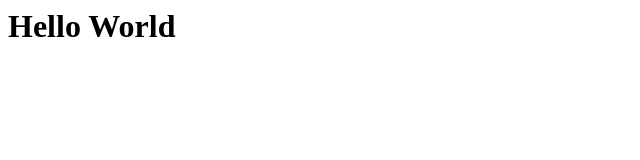
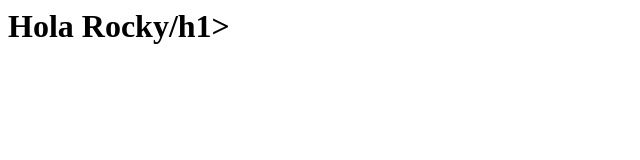
Before and after one commit to gonurocky2108/gonurocky2108.github.io, a plain HTML site: page index.html in a window 1280 px wide. Shown: the whole page, without its empty margins (0-640 px from the left). Drawn offline with Linux system fonts and the light colour scheme.

Commit message:
Primer cambio

```diff
--- a/index.html
+++ b/index.html
@@ -1,3 +1,3 @@
 <html>
-<h1>Hello World</h1>
+<h1>Hola Rocky/h1>
 </html>
```
